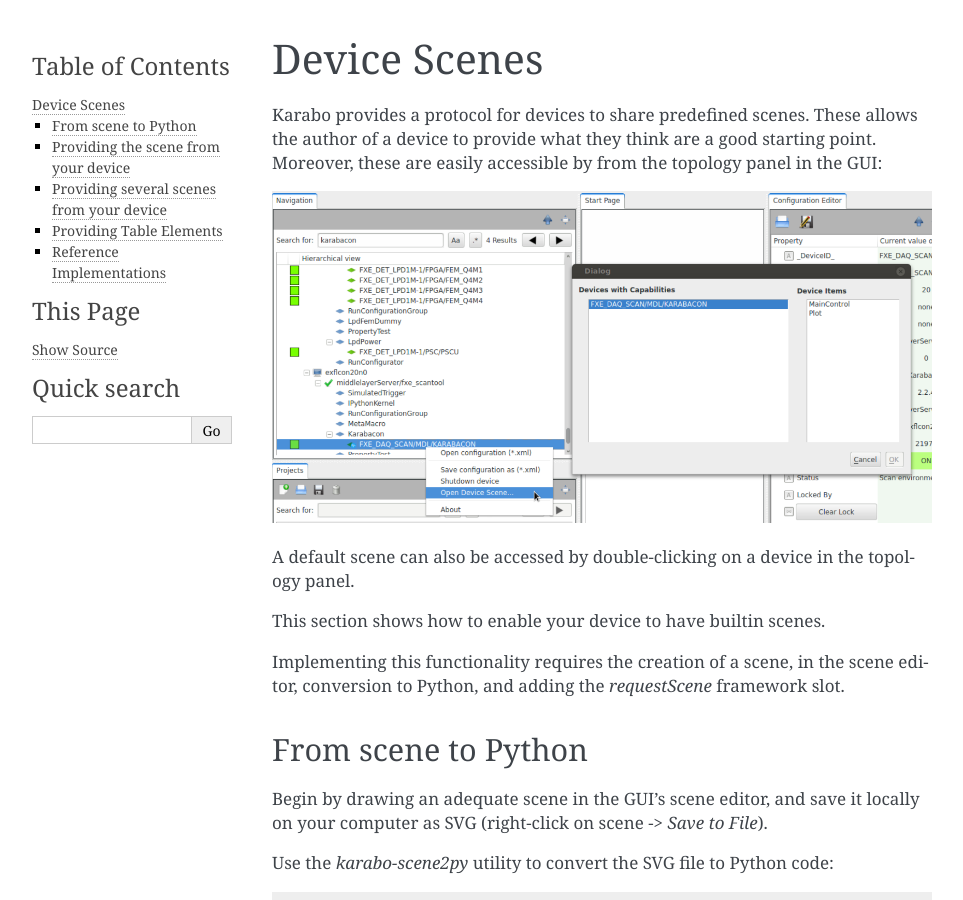
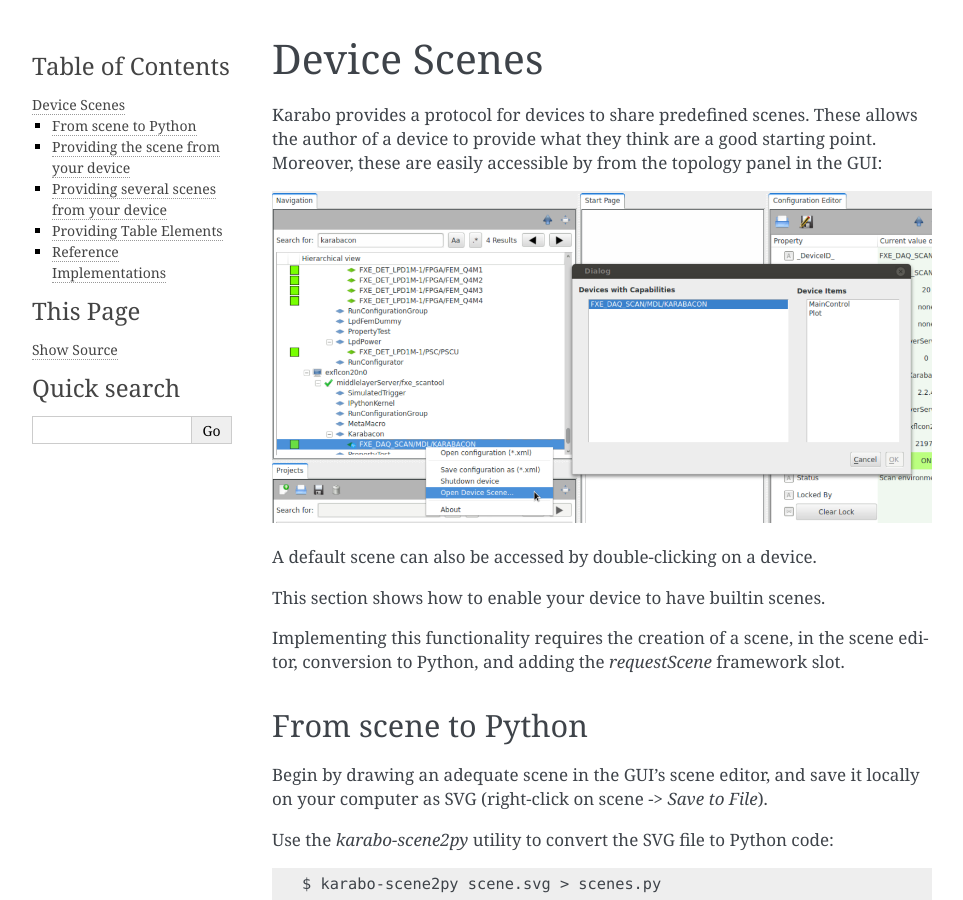
Before and after one commit to European-XFEL/howToMiddlelayer, a Sphinx documentation site: the page built from source/chap4/scenes.rst, in a window 1280 px wide and 900 px high. Shown: the whole window, without its empty margins (148-1111 px from the left). Built offline with Sphinx 7.4.7, drawn with Linux system fonts in a browser that asks for light colours.

Commit message:
Import Injectable from middlelayer.py
Also some scene stuff I forgot previously

```diff
--- a/source/chap4/scenes.rst
+++ b/source/chap4/scenes.rst
@@ -7,8 +7,7 @@
 
 .. image:: graphics/default_scenes.png
 
-A default scene can also be accessed by double-clicking on a
-device in the topology panel.
+A default scene can also be accessed by double-clicking on a device.
 
 This section shows how to enable your device to have builtin scenes.
 
--- a/source/chap4/schema_injection.rst
+++ b/source/chap4/schema_injection.rst
@@ -8,7 +8,7 @@
 class is completely empty, so we can modify it at will. Once we have done
 that::
 
-    from karabo.middlelayer_api.injectable import Injectable
+    from karabo.middlelayer import Device, Injectable
 
     class MyDevice(Injectable, Device):
         @coroutine
```
